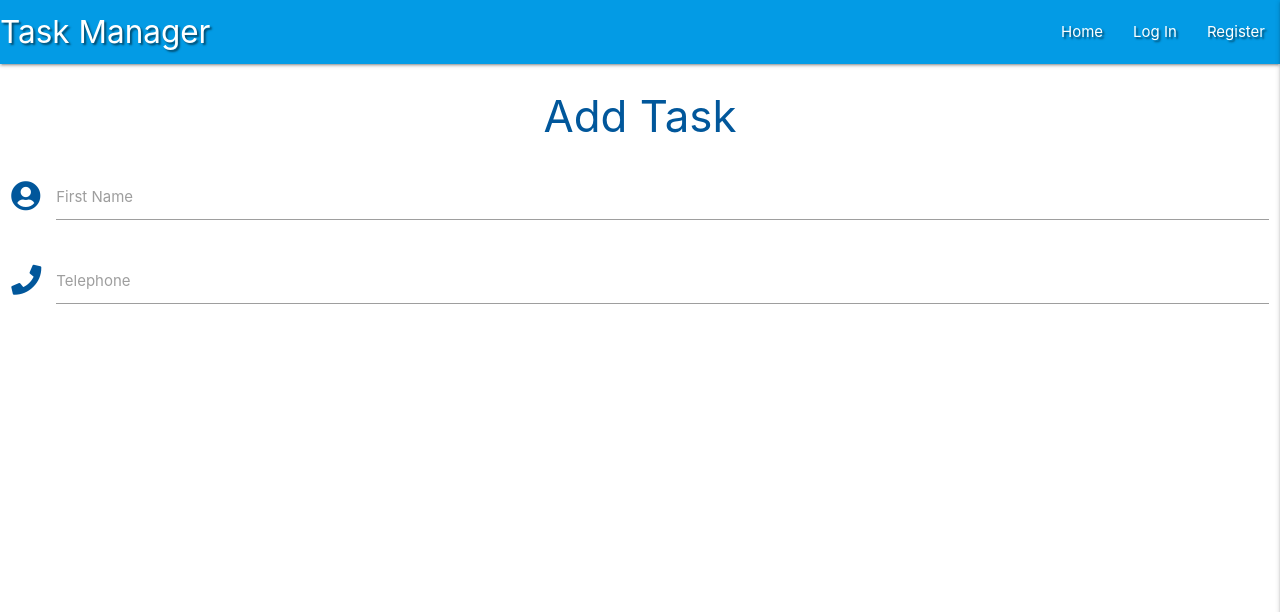
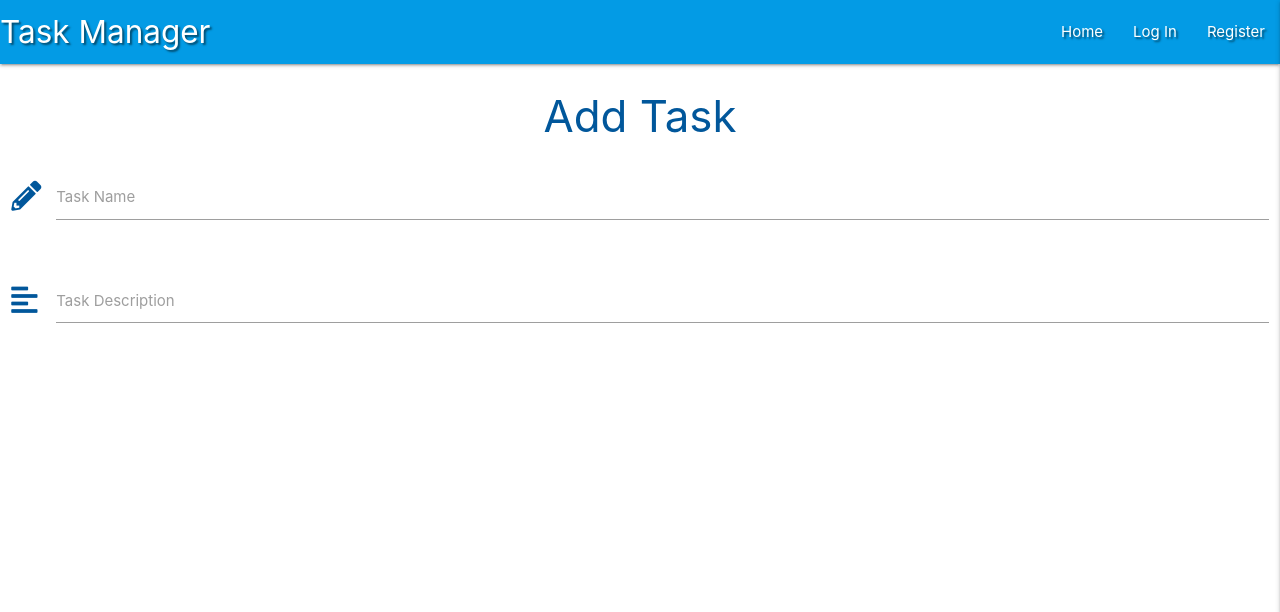
Before and after one commit to Tess2019/Flask_mini_project, a Flask app: page /add_task in a window 1280 px wide. Shown: the top 612 px of the page. Run offline with Flask 2, Linux system fonts and the light colour scheme; some libraries are stand-ins or nearby versions.

Commit message:
start with adding task input fields

```diff
--- a/templates/add_task.html
+++ b/templates/add_task.html
@@ -7,14 +7,17 @@
     <form class="col s12" metod="POST" action="">
         <div class="row">
             <div class="input-field col s12">
-                <i class="fas fa-user-circle prefix light-blue-text text-darken-4"></i>
-                <input id="icon_prefix" type="text" class="validate">
-                <label for="icon_prefix">First Name</label>
+                <i class="fas fa-pencil-alt prefix light-blue-text text-darken-4"></i>
+                <input id="task_name" name="task_name" minlegth="5" maxlength="50"      type="text" class="validate" requierd>
+                <label for="task_name">Task Name</label>
             </div>
+        </div>
+        <div class="row">
             <div class="input-field col s12">
-                <i class="fas fa-phone prefix light-blue-text text-darken-4"></i>
-                <input id="icon_telephone" type="tel" class="validate">
-                <label for="icon_telephone">Telephone</label>
+                <i class="fas fa-align-left prefix light-blue-text text-darken-4"></i>
+                <textarea id="task_description" name="task_description" minlength="5"
+                maxlength="200" class="materialize-textarea validate" requierd></textarea>
+                <label for="task_description">Task Description</label>
             </div>
         </div>
     </form>
```
